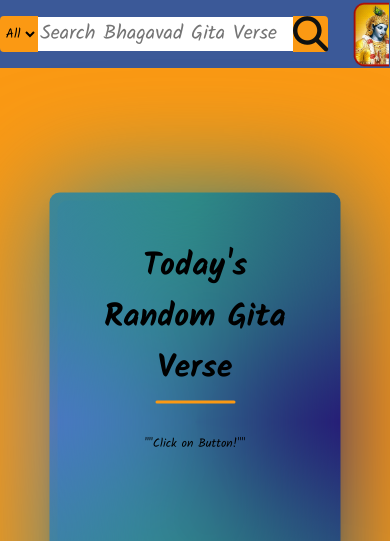
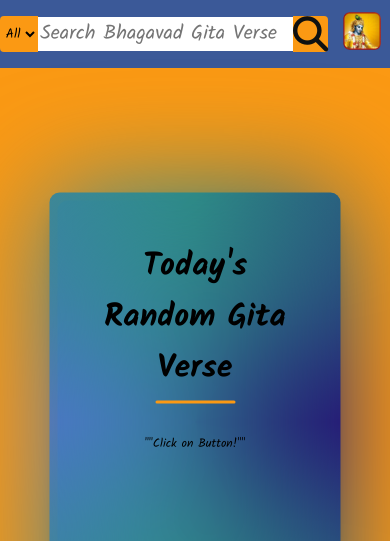
Before and after one commit to manish-max07/Random-Gita-Verse-Generator, a plain HTML site: page index.html in a window 390 px wide. Shown: the top 541 px of the page. Drawn offline with Linux system fonts and the light colour scheme; no server answers.

Commit message:
Krishna image size fix

```diff
--- a/style.css
+++ b/style.css
@@ -256,6 +256,11 @@
     .logo{
         display: none;
     }
+    .krishna{
+        height: 38px;
+        margin-top: 10px;
+
+    }
 
 
 
```
